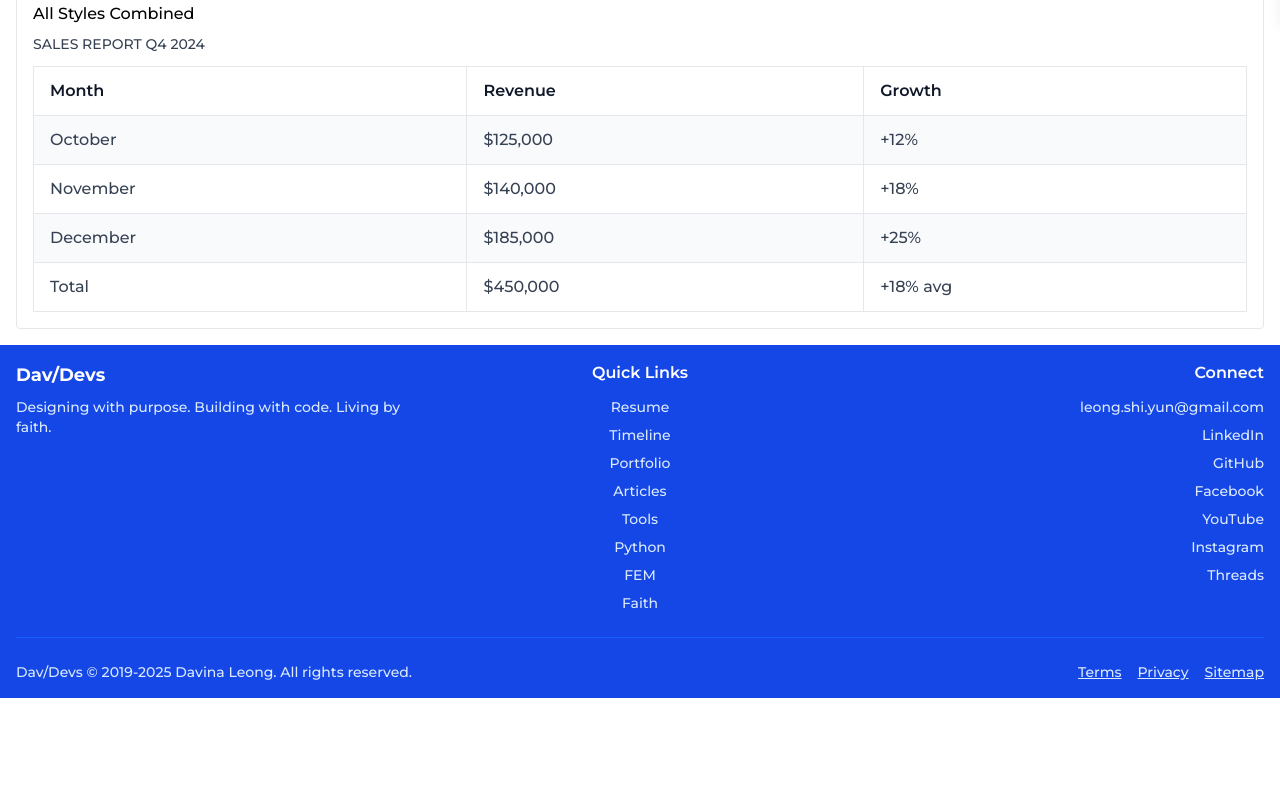
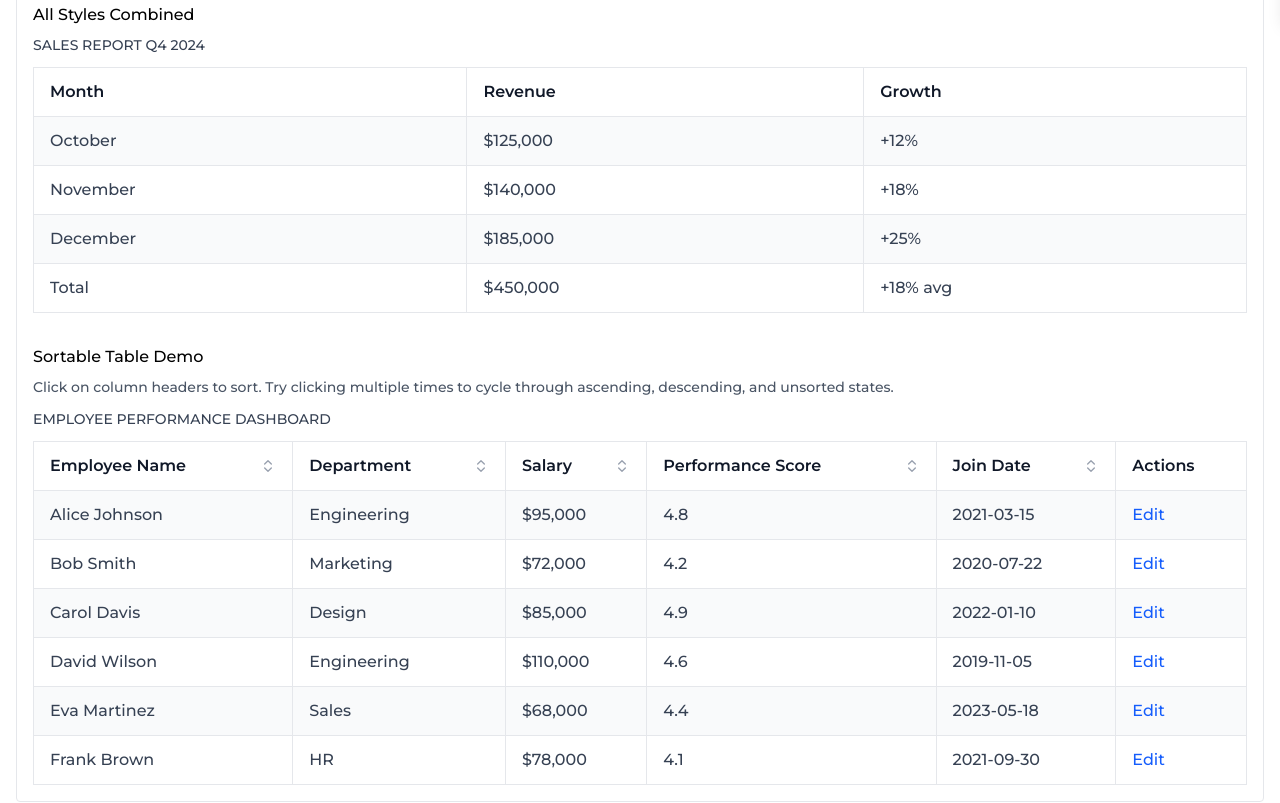
Before and after one commit to davinaleong/proj-davdevs-2025, a Next.js app: page /test in a window 1280 px wide. Shown: the part 780-1583 px from the top of the page. Before the commit the page ends 1478 px from the top, so only its background shows below. Built offline with nearby package versions, Linux system fonts and the light colour scheme.

Commit message:
Done with the Table component.

```diff
--- a/app/components/Table.tsx
+++ b/app/components/Table.tsx
@@ -1,14 +1,35 @@
 'use client'
 
-import React from 'react'
+import React, { useState } from 'react'
+import { ChevronUp, ChevronDown, ChevronsUpDown } from 'lucide-react'
 
 type TableStyle = 'striped' | 'bordered' | 'interactive'
+type SortDirection = 'asc' | 'desc' | null
+
+interface SortConfig {
+  key: string | null
+  direction: SortDirection
+}
+
+interface TableData {
+  [key: string]: any
+}
 
 interface TableProps {
-  children: React.ReactNode
+  children?: React.ReactNode
   className?: string
   styles?: TableStyle[]
   caption?: string
+  sortable?: boolean
+  onSort?: (key: string, direction: SortDirection) => void
+  sortConfig?: SortConfig
+  data?: TableData[]
+  columns?: Array<{
+    key: string
+    label: string
+    sortable?: boolean
+    render?: (value: any, row: TableData) => React.ReactNode
+  }>
 }
 
 interface TableSectionProps {
@@ -18,6 +39,9 @@ interface TableSectionProps {
 
 interface ExtendedTableSectionProps extends TableSectionProps {
   tableStyles?: TableStyle[]
+  sortable?: boolean
+  onSort?: (key: string, direction: SortDirection) => void
+  sortConfig?: SortConfig
 }
 
 interface TableRowProps {
@@ -31,6 +55,9 @@ interface ExtendedTableRowProps extends TableRowProps {
   isHeader?: boolean
   isFooter?: boolean
   rowIndex?: number
+  sortable?: boolean
+  onSort?: (key: string, direction: SortDirection) => void
+  sortConfig?: SortConfig
 }
 
 interface TableCellProps {
@@ -40,6 +67,10 @@ interface TableCellProps {
   colSpan?: number
   rowSpan?: number
   tableStyles?: TableStyle[]
+  sortable?: boolean
+  sortKey?: string
+  onSort?: (key: string, direction: SortDirection) => void
+  sortConfig?: SortConfig
 }
 
 const getTableStyles = (styles: TableStyle[]) => {
@@ -67,9 +98,107 @@ const getRowStyles = (styles: TableStyle[], isEven: boolean = false) => {
 }
 
 // Main Table Component
-function Table({ children, className = '', styles = [], caption }: TableProps) {
+function Table({
+  children,
+  className = '',
+  styles = [],
+  caption,
+  sortable = false,
+  onSort,
+  sortConfig,
+  data,
+  columns
+}: TableProps) {
+  const [internalSortConfig, setInternalSortConfig] = useState<SortConfig>({ key: null, direction: null })
+
+  const currentSortConfig = sortConfig || internalSortConfig
+
+  const handleSort = (key: string, direction: SortDirection) => {
+    if (onSort) {
+      onSort(key, direction)
+    } else {
+      setInternalSortConfig({ key, direction })
+    }
+  }
+
+  // Sort data if provided
+  const sortedData = React.useMemo(() => {
+    if (!data || !currentSortConfig.key || !currentSortConfig.direction) {
+      return data
+    }
+
+    const sorted = [...data].sort((a, b) => {
+      const aVal = a[currentSortConfig.key!]
+      const bVal = b[currentSortConfig.key!]
+
+      // Handle different data types
+      let comparison = 0
+
+      if (typeof aVal === 'string' && typeof bVal === 'string') {
+        comparison = aVal.localeCompare(bVal)
+      } else if (typeof aVal === 'number' && typeof bVal === 'number') {
+        comparison = aVal - bVal
+      } else {
+        // Convert to string for comparison
+        comparison = String(aVal).localeCompare(String(bVal))
+      }
+
+      return currentSortConfig.direction === 'desc' ? -comparison : comparison
+    })
+
+    return sorted
+  }, [data, currentSortConfig])
+
   const styleClasses = getTableStyles(styles)
 
+  // If data and columns are provided, render data-driven table
+  if (data && columns) {
+    return (
+      <div className={`overflow-x-auto ${className}`}>
+        <table className={`w-full ${styleClasses}`.trim()}>
+          {caption && (
+            <caption className="text-sm uppercase font-medium text-gray-700 dark:text-gray-300 mb-3 text-left">
+              {caption}
+            </caption>
+          )}
+          <TableHead tableStyles={styles} sortable={sortable} onSort={handleSort} sortConfig={currentSortConfig}>
+            <TableRow tableStyles={styles} isHeader={true} sortable={sortable} onSort={handleSort} sortConfig={currentSortConfig}>
+              {columns.map((column) => (
+                <TableHeader
+                  key={column.key}
+                  sortKey={column.sortable !== false ? column.key : undefined}
+                  tableStyles={styles}
+                  sortable={sortable && column.sortable !== false}
+                  onSort={handleSort}
+                  sortConfig={currentSortConfig}
+                >
+                  {column.label}
+                </TableHeader>
+              ))}
+            </TableRow>
+          </TableHead>
+          <TableBody tableStyles={styles}>
+            {sortedData?.map((row, index) => (
+              <TableRow
+                key={index}
+                tableStyles={styles}
+                isEven={index % 2 === 0}
+                rowIndex={index}
+              >
+                {columns.map((column) => (
+                  <TableCell key={column.key} tableStyles={styles}>
+                    {column.render ? column.render(row[column.key], row) : row[column.key]}
+                  </TableCell>
+                ))}
+              </TableRow>
+            ))}
+          </TableBody>
+        </table>
+      </div>
+    )
+  }
+
+  // Fall back to children-based rendering
   return (
     <div className={`overflow-x-auto ${className}`}>
       <table className={`w-full ${styleClasses}`.trim()}>
@@ -82,7 +211,10 @@ function Table({ children, className = '', styles = [], caption }: TableProps) {
           if (React.isValidElement<ExtendedTableSectionProps>(child)) {
             return React.cloneElement(child, {
               ...child.props,
-              tableStyles: styles
+              tableStyles: styles,
+              sortable,
+              onSort: handleSort,
+              sortConfig: currentSortConfig
             })
           }
           return child
@@ -93,7 +225,14 @@ function Table({ children, className = '', styles = [], caption }: TableProps) {
 }
 
 // Table Head Component
-function TableHead({ children, className = '', tableStyles = [] }: ExtendedTableSectionProps) {
+function TableHead({
+  children,
+  className = '',
+  tableStyles = [],
+  sortable = false,
+  onSort,
+  sortConfig
+}: ExtendedTableSectionProps) {
   return (
     <thead className={className}>
       {React.Children.map(children, (child) => {
@@ -101,7 +240,10 @@ function TableHead({ children, className = '', tableStyles = [] }: ExtendedTable
           return React.cloneElement(child, {
             ...child.props,
             tableStyles,
-            isHeader: true
+            isHeader: true,
+            sortable,
+            onSort,
+            sortConfig
           })
         }
         return child
@@ -154,7 +296,10 @@ function TableRow({
   tableStyles = [],
   isEven = false,
   isHeader = false,
-  isFooter = false
+  isFooter = false,
+  sortable = false,
+  onSort,
+  sortConfig
 }: ExtendedTableRowProps) {
   const rowClasses = getRowStyles(tableStyles, isEven)
   const headerFooterClasses = (isHeader || isFooter) ? 'font-medium' : ''
@@ -165,7 +310,10 @@ function TableRow({
         if (React.isValidElement<TableCellProps>(child)) {
           return React.cloneElement(child, {
             ...child.props,
-            tableStyles
+            tableStyles,
+            sortable: isHeader ? sortable : false,
+            onSort,
+            sortConfig
           })
         }
         return child
@@ -182,27 +330,79 @@ function TableCell({
   colSpan,
   rowSpan,
   tableStyles,
+  sortable = false,
+  sortKey,
+  onSort,
+  sortConfig,
   ..._props
 }: TableCellProps) {
   const baseClasses = 'px-4 py-3 text-left'
   const headerClasses = Component === 'th' ? 'font-semibold text-gray-900 dark:text-gray-100' : 'text-gray-700 dark:text-gray-300'
   const borderClasses = tableStyles?.includes('bordered') ? 'border-r border-gray-200 dark:border-gray-700 last:border-r-0' : ''
+  const sortableClasses = sortable && sortKey ? 'cursor-pointer hover:bg-gray-50 dark:hover:bg-gray-800 select-none' : ''
+
+  const handleClick = () => {
+    if (sortable && sortKey && onSort) {
+      const currentDirection = sortConfig?.key === sortKey ? sortConfig.direction : null
+      const newDirection: SortDirection =
+        currentDirection === 'asc' ? 'desc' :
+        currentDirection === 'desc' ? null : 'asc'
+      onSort(sortKey, newDirection)
+    }
+  }
+
+  const getSortIcon = () => {
+    if (!sortable || !sortKey || !sortConfig) return null
+
+    const isActive = sortConfig.key === sortKey
+    const iconClass = "w-4 h-4 ml-1 inline-block"
+
+    if (!isActive) {
+      return <ChevronsUpDown className={`${iconClass} text-gray-400`} />
+    }
+
+    return sortConfig.direction === 'asc' ?
+      <ChevronUp className={`${iconClass} text-gray-600 dark:text-gray-300`} /> :
+      <ChevronDown className={`${iconClass} text-gray-600 dark:text-gray-300`} />
+  }
 
   return (
     <Component
-      className={`${baseClasses} ${headerClasses} ${borderClasses} ${className}`.trim()}
+      className={`${baseClasses} ${headerClasses} ${borderClasses} ${sortableClasses} ${className}`.trim()}
       colSpan={colSpan}
       rowSpan={rowSpan}
+      onClick={handleClick}
       {..._props}
     >
-      {children}
+      <div className="flex items-center justify-between">
+        <span>{children}</span>
+        {getSortIcon()}
+      </div>
     </Component>
   )
 }
 
-function TableHeader({ children, className = '', tableStyles, ..._props }: Omit<TableCellProps, 'as'>) {
+function TableHeader({
+  children,
+  className = '',
+  tableStyles,
+  sortable,
+  sortKey,
+  onSort,
+  sortConfig,
+  ..._props
+}: Omit<TableCellProps, 'as'>) {
   return (
-    <TableCell as="th" className={className} tableStyles={tableStyles} {..._props}>
+    <TableCell
+      as="th"
+      className={className}
+      tableStyles={tableStyles}
+      sortable={sortable}
+      sortKey={sortKey}
+      onSort={onSort}
+      sortConfig={sortConfig}
+      {..._props}
+    >
       {children}
     </TableCell>
   )
--- a/app/test/page.tsx
+++ b/app/test/page.tsx
@@ -23,7 +23,7 @@ export default function Test() {
                     {/* Default striped table */}
                     <div>
                         <h3 className="text-md font-medium mb-2">Default Striped Table</h3>
-                        <Table variant="default" styles={['striped', 'row-bordered']} caption="User Management">
+                        <Table styles={['striped', 'bordered']} caption="User Management">
                             <Table.Head>
                                 <Table.Row>
                                     <Table.Header>Name</Table.Header>
@@ -64,7 +64,7 @@ export default function Test() {
                     {/* Interactive bordered table */}
                     <div>
                         <h3 className="text-md font-medium mb-2">Interactive Bordered Table (Alt Variant)</h3>
-                        <Table variant="alt" styles={['bordered', 'interactive']}>
+                        <Table styles={['bordered', 'interactive']}>
                             <Table.Head>
                                 <Table.Row>
                                     <Table.Header>Product</Table.Header>
@@ -90,7 +90,7 @@ export default function Test() {
                     {/* All styles combined */}
                     <div>
                         <h3 className="text-md font-medium mb-2">All Styles Combined</h3>
-                        <Table variant="default" styles={['striped', 'bordered', 'interactive', 'row-bordered']} caption="Sales Report Q4 2024">
+                        <Table styles={['striped', 'bordered', 'interactive']} caption="Sales Report Q4 2024">
                             <Table.Head>
                                 <Table.Row>
                                     <Table.Header>Month</Table.Header>
@@ -124,6 +124,83 @@ export default function Test() {
                             </Table.Foot>
                         </Table>
                     </div>
+
+                    {/* Sortable table demo */}
+                    <div>
+                        <h3 className="text-md font-medium mb-2">Sortable Table Demo</h3>
+                        <p className="text-sm text-gray-600 dark:text-gray-400 mb-3">
+                            Click on column headers to sort. Try clicking multiple times to cycle through ascending, descending, and unsorted states.
+                        </p>
+                        <Table
+                            styles={['striped', 'bordered']}
+                            sortable
+                            caption="Employee Performance Dashboard"
+                            data={[
+                                {
+                                    name: 'Alice Johnson',
+                                    department: 'Engineering',
+                                    salary: 95000,
+                                    performance: 4.8,
+                                    joinDate: '2021-03-15'
+                                },
+                                {
+                                    name: 'Bob Smith',
+                                    department: 'Marketing',
+                                    salary: 72000,
+                                    performance: 4.2,
+                                    joinDate: '2020-07-22'
+                                },
+                                {
+                                    name: 'Carol Davis',
+                                    department: 'Design',
+                                    salary: 85000,
+                                    performance: 4.9,
+                                    joinDate: '2022-01-10'
+                                },
+                                {
+                                    name: 'David Wilson',
+                                    department: 'Engineering',
+                                    salary: 110000,
+                                    performance: 4.6,
+                                    joinDate: '2019-11-05'
+                                },
+                                {
+                                    name: 'Eva Martinez',
+                                    department: 'Sales',
+                                    salary: 68000,
+                                    performance: 4.4,
+                                    joinDate: '2023-05-18'
+                                },
+                                {
+                                    name: 'Frank Brown',
+                                    department: 'HR',
+                                    salary: 78000,
+                                    performance: 4.1,
+                                    joinDate: '2021-09-30'
+                                }
+                            ]}
+                            columns={[
+                                { key: 'name', label: 'Employee Name', sortable: true },
+                                { key: 'department', label: 'Department', sortable: true },
+                                {
+                                    key: 'salary',
+                                    label: 'Salary',
+                                    sortable: true,
+                                    render: (value) => `$${value.toLocaleString()}`
+                                },
+                                { key: 'performance', label: 'Performance Score', sortable: true },
+                                { key: 'joinDate', label: 'Join Date', sortable: true },
+                                {
+                                    key: 'actions',
+                                    label: 'Actions',
+                                    sortable: false,
+                                    render: () => (
+                                        <span className="text-blue-600 dark:text-blue-400 cursor-pointer hover:underline">Edit</span>
+                                    )
+                                }
+                            ]}
+                        />
+                    </div>
                 </div>
             </div>
         </div>
```
